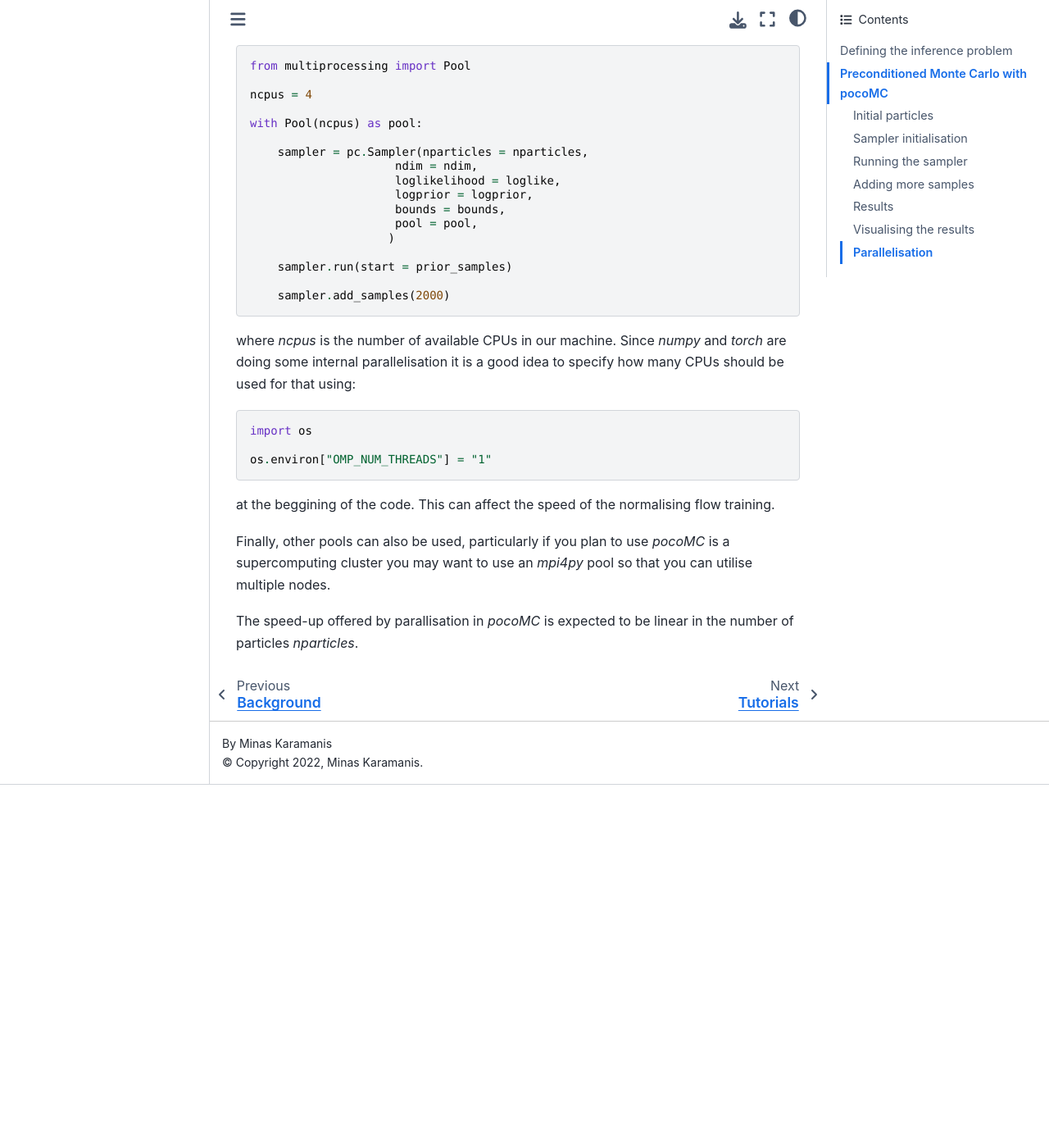
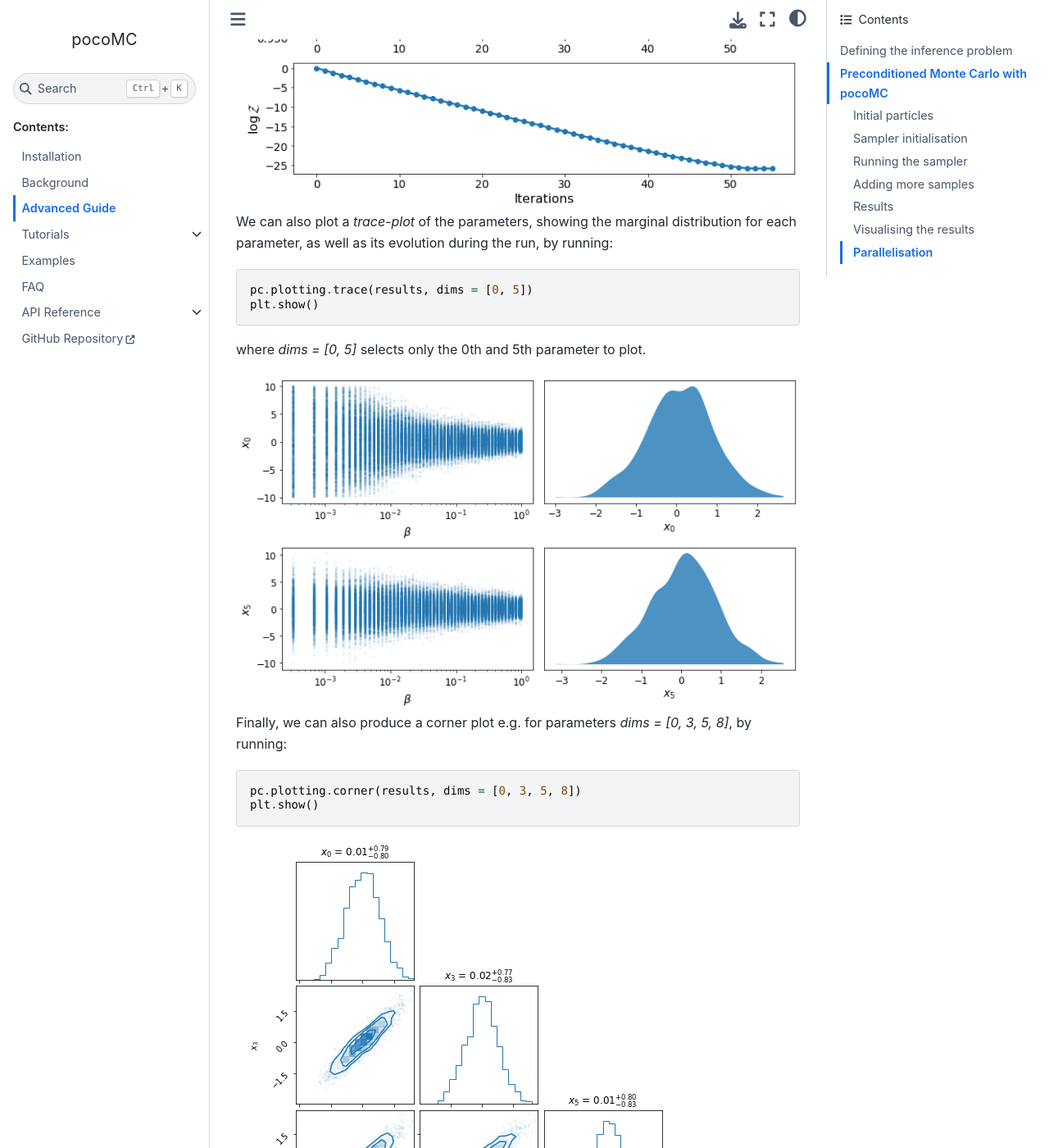
Before and after one commit to minaskar/pocomc, a Sphinx documentation site: the page built from docs/source/advanced.rst, in a window 1280 px wide and 1400 px high, scrolled down 5739 px. Shown: the whole window at 82% size. Built offline with Sphinx 7.4.7 and the Sphinx Book theme 1.1.4, drawn with Linux system fonts in a browser that asks for light colours; pages that are not in the unit, such as notebooks, are missing from menus; before the commit the page ends 6696 px from its top, so only the background shows below that; some of the changed text lies outside the part shown.

Commit message:
added figures to advanced

```diff
--- a/docs/source/advanced.rst
+++ b/docs/source/advanced.rst
@@ -104,8 +104,8 @@ For instance, in the case of the half-uniform/half-normal prior that we discusse
     nparticles = 1000
 
     prior_samples = np.empty((nparticles, ndim))
-    prior_samples[:, :5] = np.random.uniform(low=-10.0, high=10.0, size=(particles, 5))
-    prior_samples[:, 5:] = np.random.normal(loc=0.0, scale=3.0, size=(particles, 5))
+    prior_samples[:, :5] = np.random.uniform(low=-10.0, high=10.0, size=(nparticles, 5))
+    prior_samples[:, 5:] = np.random.normal(loc=0.0, scale=3.0, size=(nparticles, 5))
 
 Here we chose to use `nparticles = 1000` as the total number of particles. In real applications, we recommend to use at least this
 many particles and possibly more if you expect your distribution to be particularly nasty (e.g. high dimensional :math:`D>10`,
@@ -135,6 +135,10 @@ Running the actual sampling procedure that will produce, among other things, a c
 an unbiased estimate of the model evidence, can be done by providing the `prior_samples` to the `run` method of the sampler::
 
     sampler.run(prior_samples)
+
+Running the above also produces a progress bar similar to the one shown below::
+
+    Iter: 6it [00:17,  3.18s/it, beta=0.00239, calls=35000, ESS=0.95, logZ=-3.52, accept=0.232, N=6, scale=0.964, corr=0.728]
 
 We can also use the `run` method to specify the desired *effective sample size (ESS)*, as well as the minimum and maximum number
 of MCMC steps per iteration (the actual number is determined adaptively)::
@@ -184,6 +188,38 @@ This is a dictionary which includes the following arrays:
 
 Visualising the results
 -----------------------
+
+First of all, we can plot the *run-plot* that shows us various metrics calculated during the run using the command::
+
+    import matplotliib.pyplot as plt
+
+    pc.plotting.run(results)
+    plt.show()
+
+.. image:: ./images/advanced_run.png
+    :align: center
+
+We can also plot a *trace-plot* of the parameters, showing the marginal distribution for each parameter, as well as
+its evolution during the run, by running::
+
+    pc.plotting.trace(results, dims = [0, 5])
+    plt.show()
+
+where `dims = [0, 5]` selects only the 0th and 5th parameter to plot.
+
+.. image:: ./images/advanced_trace.png
+    :align: center
+
+Finally, we can also produce a corner plot e.g. for parameters `dims = [0, 3, 5, 8]`, by running::
+
+    pc.plotting.corner(results, dims = [0, 3, 5, 8])
+    plt.show()
+
+.. image:: ./images/advanced_corner.png
+    :align: center
+
+All of the plotting methods presented above accept additional arguments that allow the user to customise them. You
+can find more about these in the :doc:`api`.
 
 
 Parallelisation
--- a/docs/source/api/plotting.rst
+++ b/docs/source/api/plotting.rst
@@ -1,5 +1,7 @@
 Plotting
 ========
+
+.. autofunction:: pocomc.plotting.run
 
 .. autofunction:: pocomc.plotting.trace
 
```
Also changed, not shown: docs/source/images/advanced_corner.png (added), docs/source/images/advanced_run.png (added), docs/source/images/advanced_trace.png (added), 9 other files.
